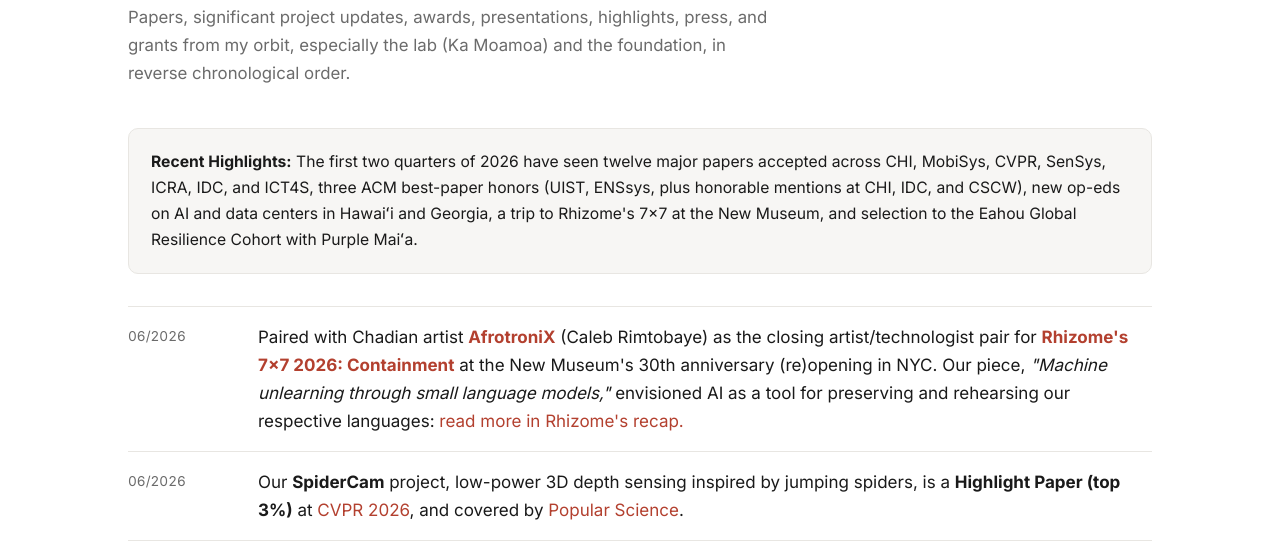
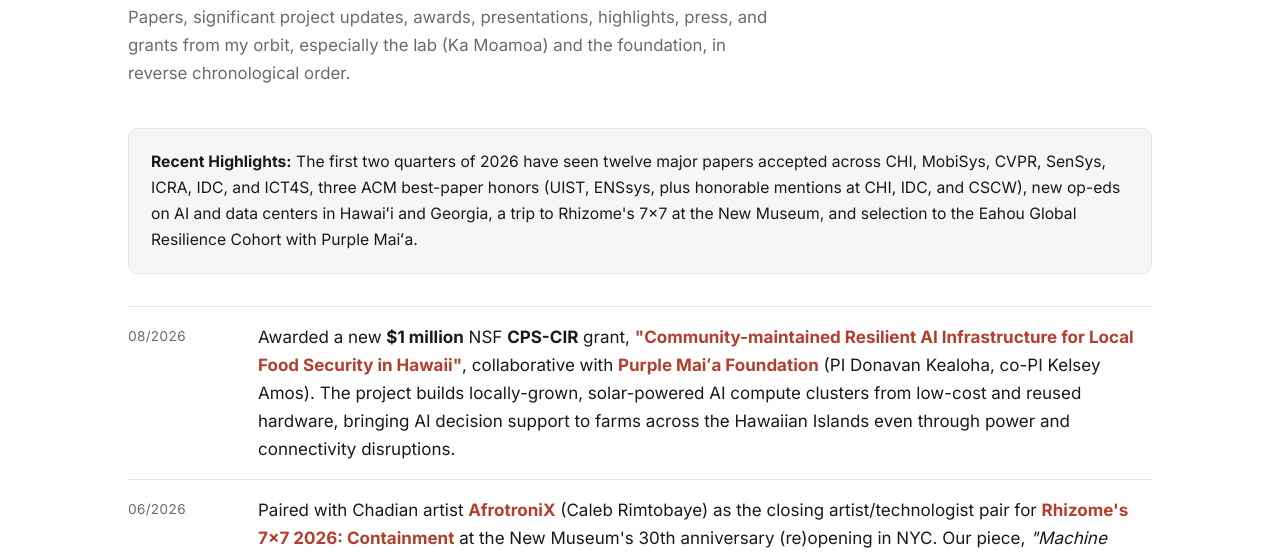
Before and after one commit to jhester/josiahhester-site, a plain HTML site: page news.html in a window 1280 px wide. Shown: the part 243-797 px from the top of the page. Drawn offline with Linux system fonts and the light colour scheme; a script that the page names is missing.

Commit message:
Add NSF CPS-CIR grant news item (Community-maintained Resilient AI Infrastructure for Local Food Security in Hawaii)

```diff
--- a/news.html
+++ b/news.html
@@ -45,6 +45,10 @@
         <b>Recent Highlights:</b> The first two quarters of 2026 have seen twelve major papers accepted across CHI, MobiSys, CVPR, SenSys, ICRA, IDC, and ICT4S, three ACM best-paper honors (UIST, ENSsys, plus honorable mentions at CHI, IDC, and CSCW), new op-eds on AI and data centers in Hawaiʻi and Georgia, a trip to Rhizome's 7x7 at the New Museum, and selection to the Eahou Global Resilience Cohort with Purple Maiʻa.
       </div>
 
+      <div class="news-item">
+        <div class="news-date">08/2026</div>
+        <div>Awarded a new <b>$1 million</b> NSF <b>CPS-CIR</b> grant, <a href="https://www.nsf.gov/awardsearch/show-award?AWD_ID=2617465"><b>"Community-maintained Resilient AI Infrastructure for Local Food Security in Hawaii"</b></a>, collaborative with <a href="https://purplemaia.org/"><b>Purple Maiʻa Foundation</b></a> (PI Donavan Kealoha, co-PI Kelsey Amos). The project builds locally-grown, solar-powered AI compute clusters from low-cost and reused hardware, bringing AI decision support to farms across the Hawaiian Islands even through power and connectivity disruptions.</div>
+      </div>
       <div class="news-item">
         <div class="news-date">06/2026</div>
         <div>Paired with Chadian artist <b><a href="https://rhizome.org/7x7-2026/">AfrotroniX</a></b> (Caleb Rimtobaye) as the closing artist/technologist pair for <b><a href="https://rhizome.org/7x7-2026/">Rhizome's 7x7 2026: Containment</a></b> at the New Museum's 30th anniversary (re)opening in NYC. Our piece, <i>"Machine unlearning through small language models,"</i> envisioned AI as a tool for preserving and rehearsing our respective languages: <a href="https://rhizome.org/editorial/2026/jun/12/7-big-ideas-from-7x7/">read more in Rhizome's recap.</a></div>
```
